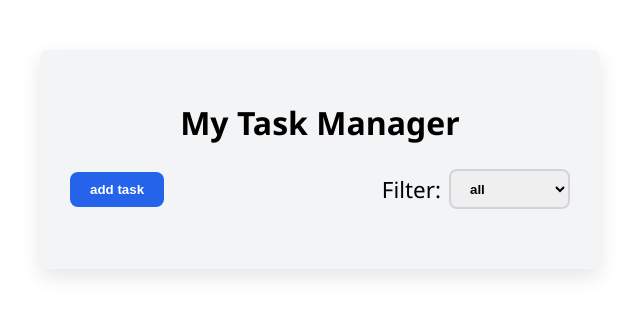
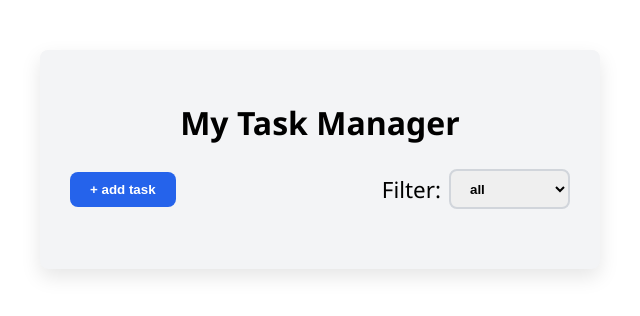
Before and after one commit to OpBlair/CodvedaInternship, a Vue app in the folder Level_3/task-manager/: page / in a window 1280 px wide. Shown: the top 316 px of the page, without its empty margins (320-960 px from the left). Built offline with nearby package versions, Linux system fonts and the light colour scheme; the HTML template or start-up script is replaced by a standard one.

Commit message:
added + to the add task button

```diff
--- a/Level_3/task-manager/src/App.vue
+++ b/Level_3/task-manager/src/App.vue
@@ -4,7 +4,7 @@
 
     <section>
       <div class="controls">
-        <button class="add-task-btn" @click="showForm = true">add task</button>
+        <button class="add-task-btn" @click="showForm = true">+ add task</button>
         <div class="task-filter">
           <label for="task-priority">filter: </label>
           <select>
```
